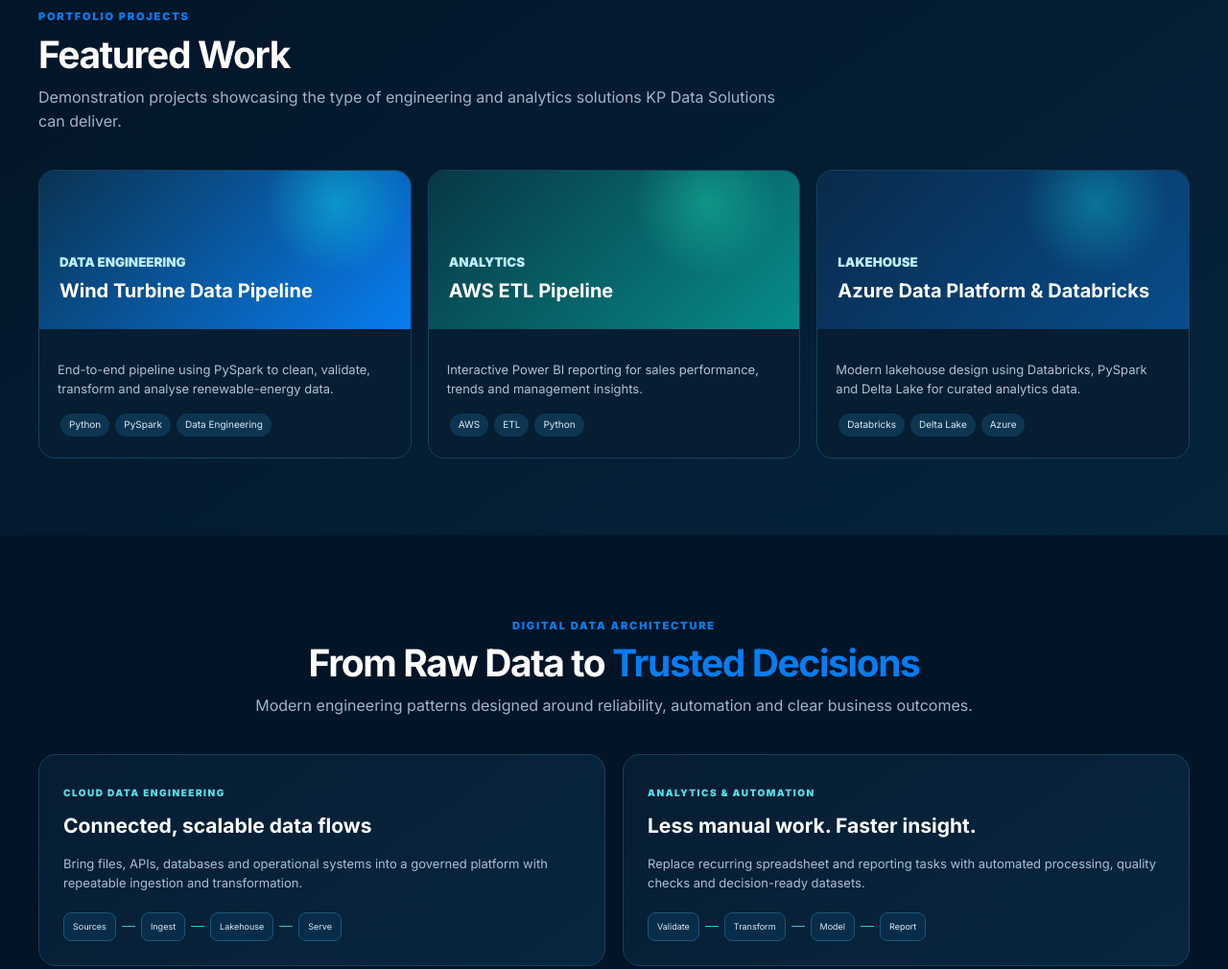
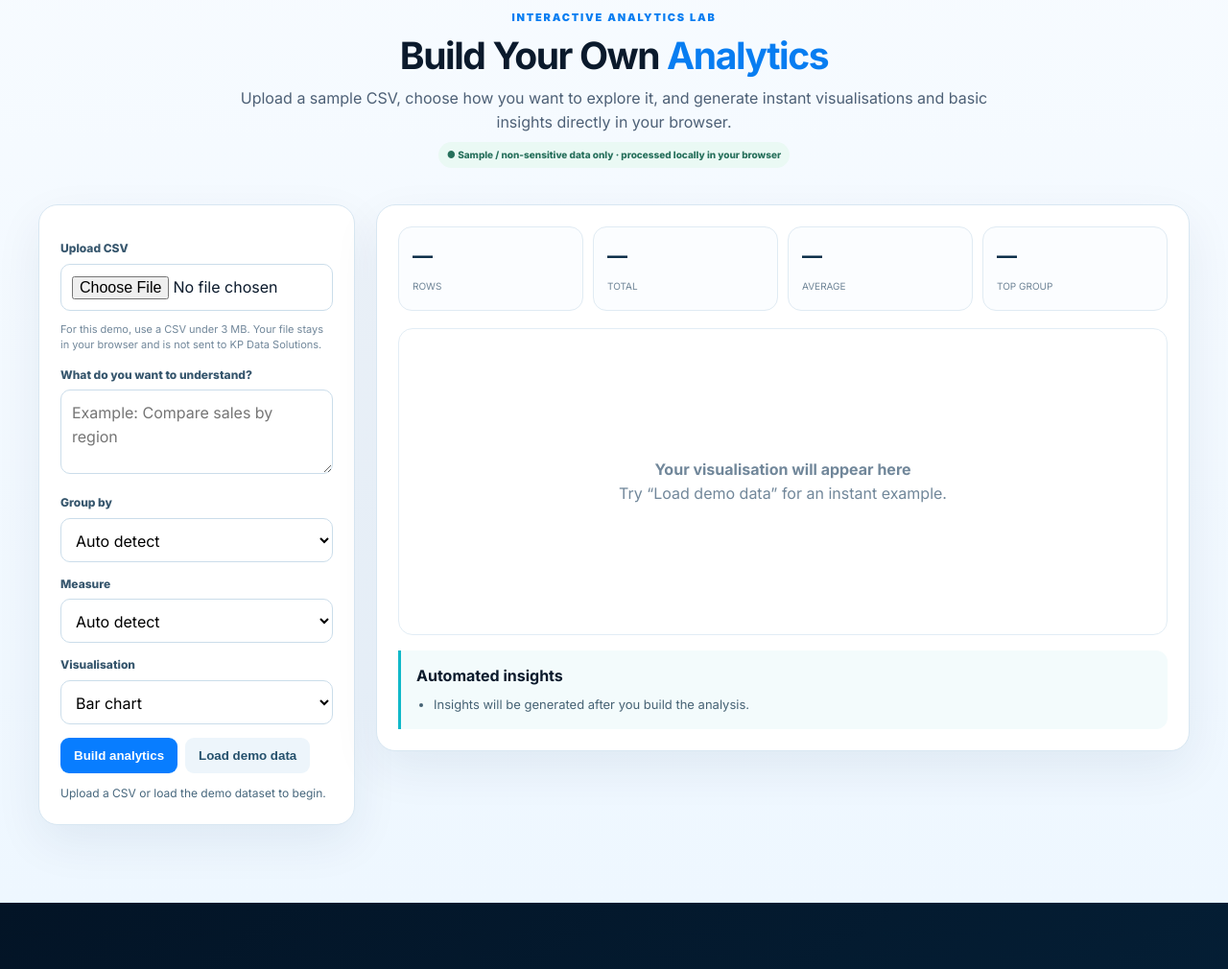
Before and after one commit to Kornelius99/kp-data-solutions, a plain HTML site: page index.html in a window 1280 px wide. Shown: the part 1906-2916 px from the top of the page at 96% size. Drawn offline with Linux system fonts and the light colour scheme.

Commit message:
Add files via upload

```diff
--- a/index.html
+++ b/index.html
@@ -63,6 +63,26 @@
 
 <section class="stack"><div class="wrap"><div class="head"><span class="kicker">Technology</span><h2>Our <span>Technology Stack</span></h2></div><div class="chips"><span class="chip">Microsoft Azure</span><span class="chip">Azure Databricks</span><span class="chip">Microsoft Fabric</span><span class="chip">PySpark</span><span class="chip">Apache Spark</span><span class="chip">Delta Lake</span><span class="chip">Power BI</span><span class="chip">Python</span><span class="chip">SQL</span><span class="chip">Azure Data Factory</span><span class="chip">Excel</span></div></div></section>
 
+<section class="analytics-lab" id="analytics-lab"><div class="wrap">
+<div class="head"><span class="kicker">Interactive Analytics Lab</span><h2>Build Your Own <span>Analytics</span></h2><p>Upload a sample CSV, choose how you want to explore it, and generate instant visualisations and basic insights directly in your browser.</p><span class="privacy-chip">● Sample / non-sensitive data only · processed locally in your browser</span></div>
+<div class="lab-shell">
+<div class="lab-panel">
+<label for="lab-file">Upload CSV</label><input id="lab-file" type="file" accept=".csv,text/csv">
+<p class="lab-help">For this demo, use a CSV under 3 MB. Your file stays in your browser and is not sent to KP Data Solutions.</p>
+<label for="lab-question">What do you want to understand?</label><textarea id="lab-question" placeholder="Example: Compare sales by region"></textarea>
+<label for="lab-category">Group by</label><select id="lab-category"><option value="">Auto detect</option></select>
+<label for="lab-value">Measure</label><select id="lab-value"><option value="">Auto detect</option></select>
+<label for="lab-chart-type">Visualisation</label><select id="lab-chart-type"><option value="bar">Bar chart</option><option value="line">Line chart</option><option value="donut">Donut chart</option></select>
+<div class="lab-actions"><button class="lab-primary" id="lab-build" type="button">Build analytics</button><button class="lab-secondary" id="lab-demo" type="button">Load demo data</button></div>
+<div class="lab-status" id="lab-status" aria-live="polite">Upload a CSV or load the demo dataset to begin.</div>
+</div>
+<div class="lab-output">
+<div class="lab-kpis" id="lab-kpis"><div class="lab-kpi"><strong>—</strong><span>Rows</span></div><div class="lab-kpi"><strong>—</strong><span>Total</span></div><div class="lab-kpi"><strong>—</strong><span>Average</span></div><div class="lab-kpi"><strong>—</strong><span>Top group</span></div></div>
+<div class="lab-chart" id="lab-chart"><div class="lab-empty"><div><strong>Your visualisation will appear here</strong><br><span>Try “Load demo data” for an instant example.</span></div></div></div>
+<div class="lab-insights" id="lab-insights"><h4>Automated insights</h4><ul><li>Insights will be generated after you build the analysis.</li></ul></div>
+</div>
+</div></div></section>
+
 <section class="work" id="projects"><div class="wrap">
 <div class="head"><span class="kicker">Portfolio Projects</span><h2>Featured Work</h2><p>Demonstration projects showcasing the type of engineering and analytics solutions KP Data Solutions can deliver.</p></div>
 <div class="projects">
```
